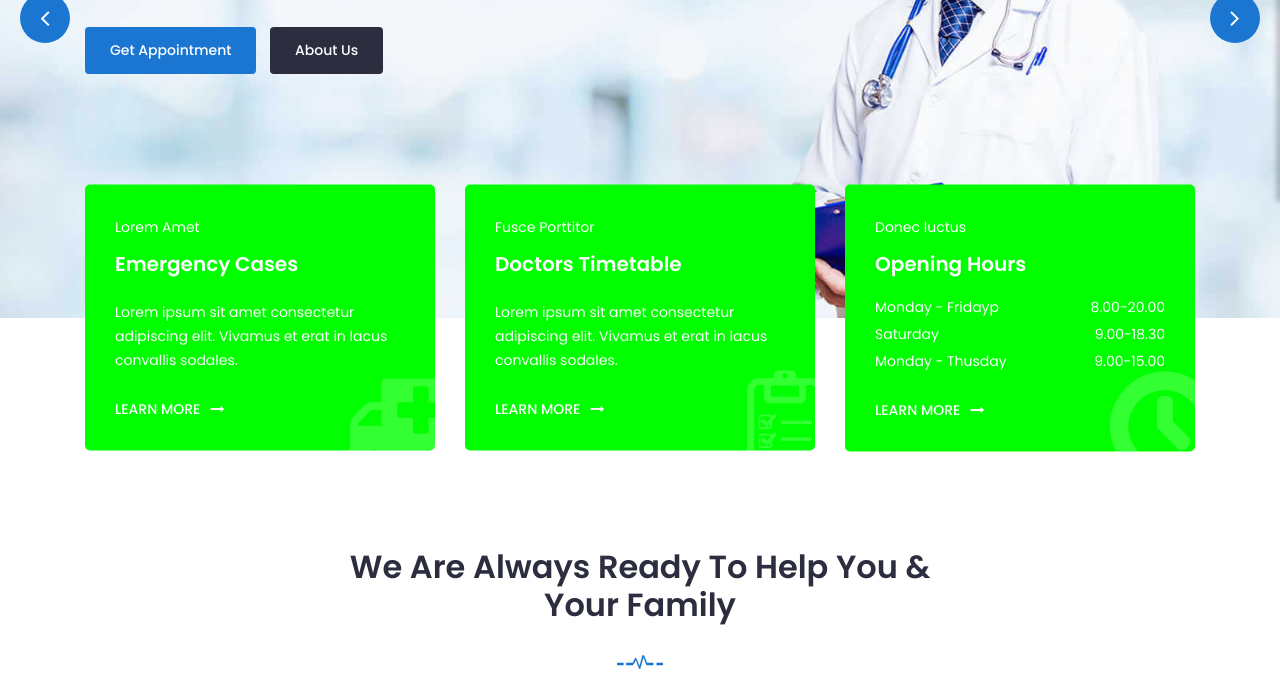
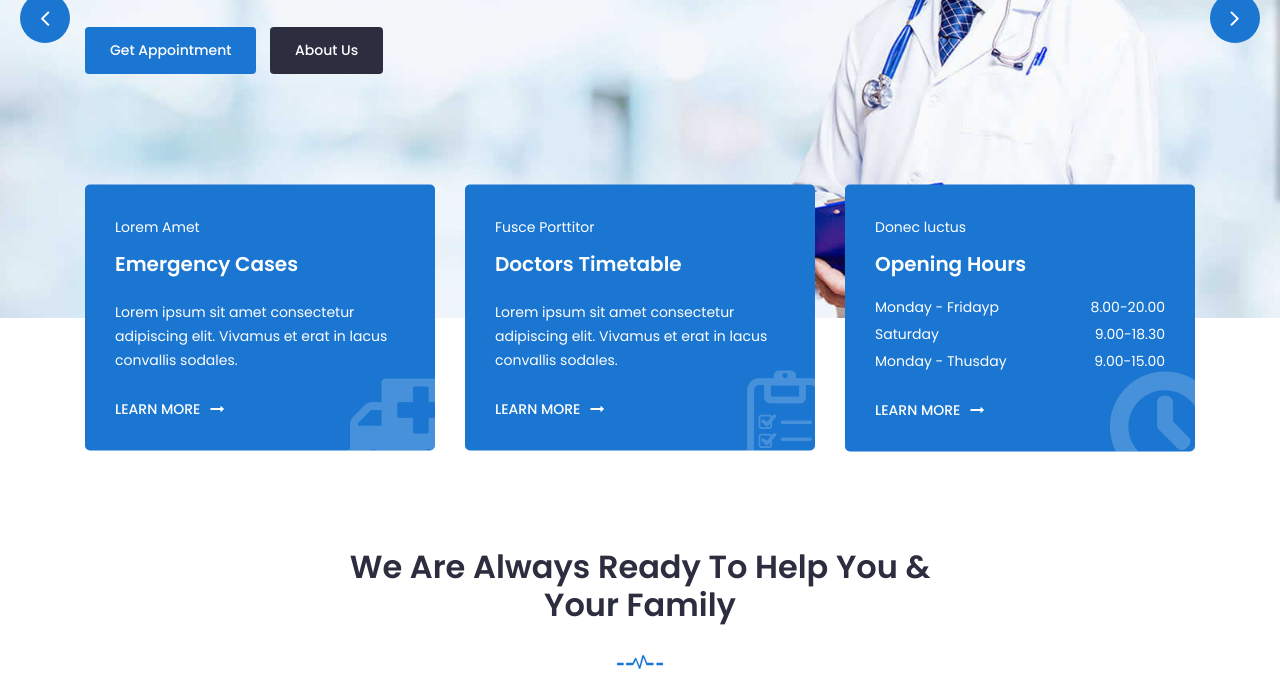
Before and after one commit to inafea/sdlc, a plain HTML site: page index.html in a window 1280 px wide. Shown: the part 411-1097 px from the top of the page. Drawn offline with Linux system fonts and the light colour scheme; a script that the page names is missing.

Commit message:
change color

```diff
--- a/style.css
+++ b/style.css
@@ -705,7 +705,7 @@ body{
 	text-align: left;
 	z-index:3;
 	border-radius:5px;
-	background:#01ff01;
+	background:#1A76D1;
 	 -webkit-transition: all .3s ease-out 0s;
     -moz-transition: all .3s ease-out 0s;
     -ms-transition: all .3s ease-out 0s;
```
